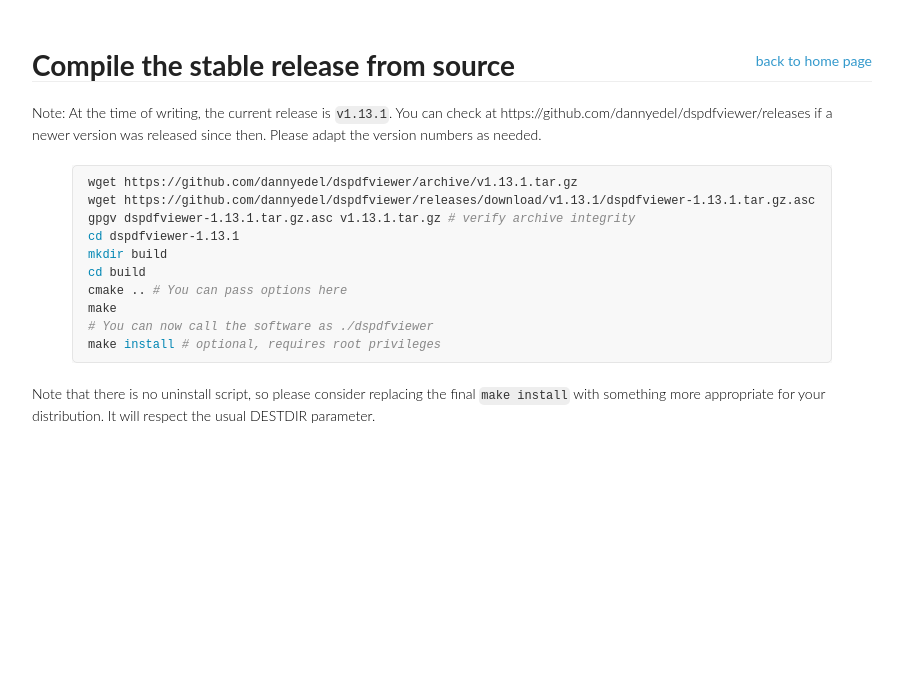
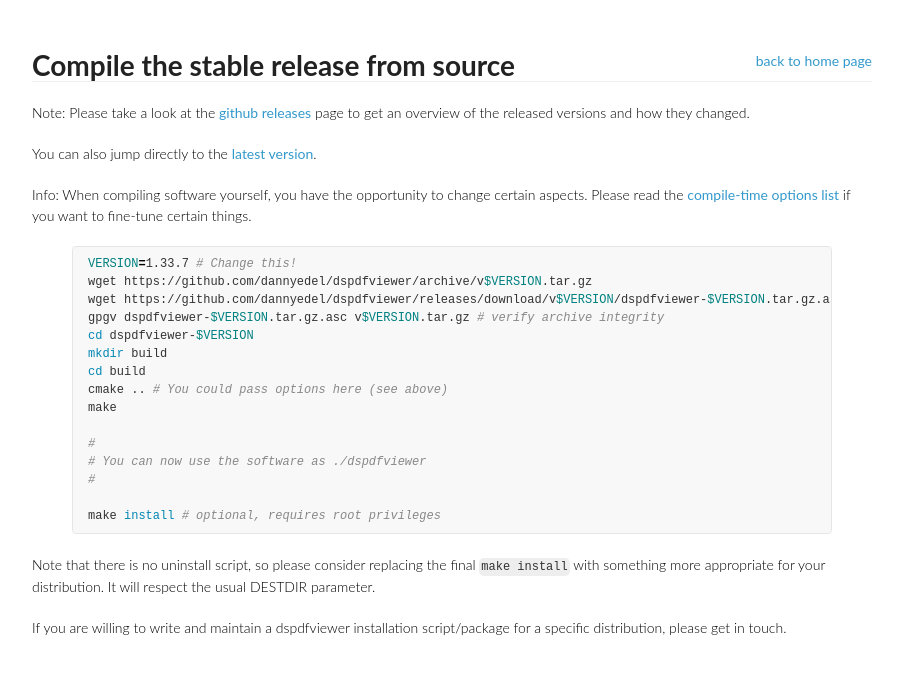
Before and after one commit to dannyedel/dspdfviewer, a Jekyll site: the page built from installation/source/stable.md, in a window 1280 px wide. Shown: the top 674 px of the page, without its empty margins (188-1091 px from the left). Built offline with Jekyll 4.4.1, drawn with Linux system fonts in a browser that asks for light colours.

Commit message:
Update from-source install instructions for v1.15

```diff
--- a/installation/source/stable.md
+++ b/installation/source/stable.md
@@ -3,24 +3,42 @@
 ---
 
 
-Note: At the time of writing, the current release is `v1.13.1`. You can check at
-https://github.com/dannyedel/dspdfviewer/releases
-if a newer version was released since then.
-	Please adapt the version numbers as needed.
+Note: Please take a look at the [github releases][rel] page to get an
+overview of the released versions and how they changed.
+
+You can also jump directly to the [latest version][latest].
+
+[rel]: https://github.com/dannyedel/dspdfviewer/releases
+[latest]: https://github.com/dannyedel/dspdfviewer/releases/latest
+
+Info:  When compiling software yourself, you have the opportunity to
+change certain aspects.
+Please read the [compile-time options list][opts] if you want to
+fine-tune certain things.
+
+[opts]: /installation/source/options.html
 
 {% highlight bash %}
-wget https://github.com/dannyedel/dspdfviewer/archive/v1.13.1.tar.gz
-wget https://github.com/dannyedel/dspdfviewer/releases/download/v1.13.1/dspdfviewer-1.13.1.tar.gz.asc
-gpgv dspdfviewer-1.13.1.tar.gz.asc v1.13.1.tar.gz # verify archive integrity
-cd dspdfviewer-1.13.1
+VERSION=1.33.7 # Change this!
+wget https://github.com/dannyedel/dspdfviewer/archive/v$VERSION.tar.gz
+wget https://github.com/dannyedel/dspdfviewer/releases/download/v$VERSION/dspdfviewer-$VERSION.tar.gz.asc
+gpgv dspdfviewer-$VERSION.tar.gz.asc v$VERSION.tar.gz # verify archive integrity
+cd dspdfviewer-$VERSION
 mkdir build
 cd build
-cmake .. # You can pass options here
+cmake .. # You could pass options here (see above)
 make
-# You can now call the software as ./dspdfviewer
+
+#
+# You can now use the software as ./dspdfviewer
+#
+
 make install # optional, requires root privileges
 {% endhighlight %}
 
 Note that there is no uninstall script, so please consider replacing the final
 `make install` with something more appropriate for your distribution.
 It will respect the usual DESTDIR parameter.
+
+If you are willing to write and maintain a dspdfviewer installation
+script/package for a specific distribution, please get in touch.
```
